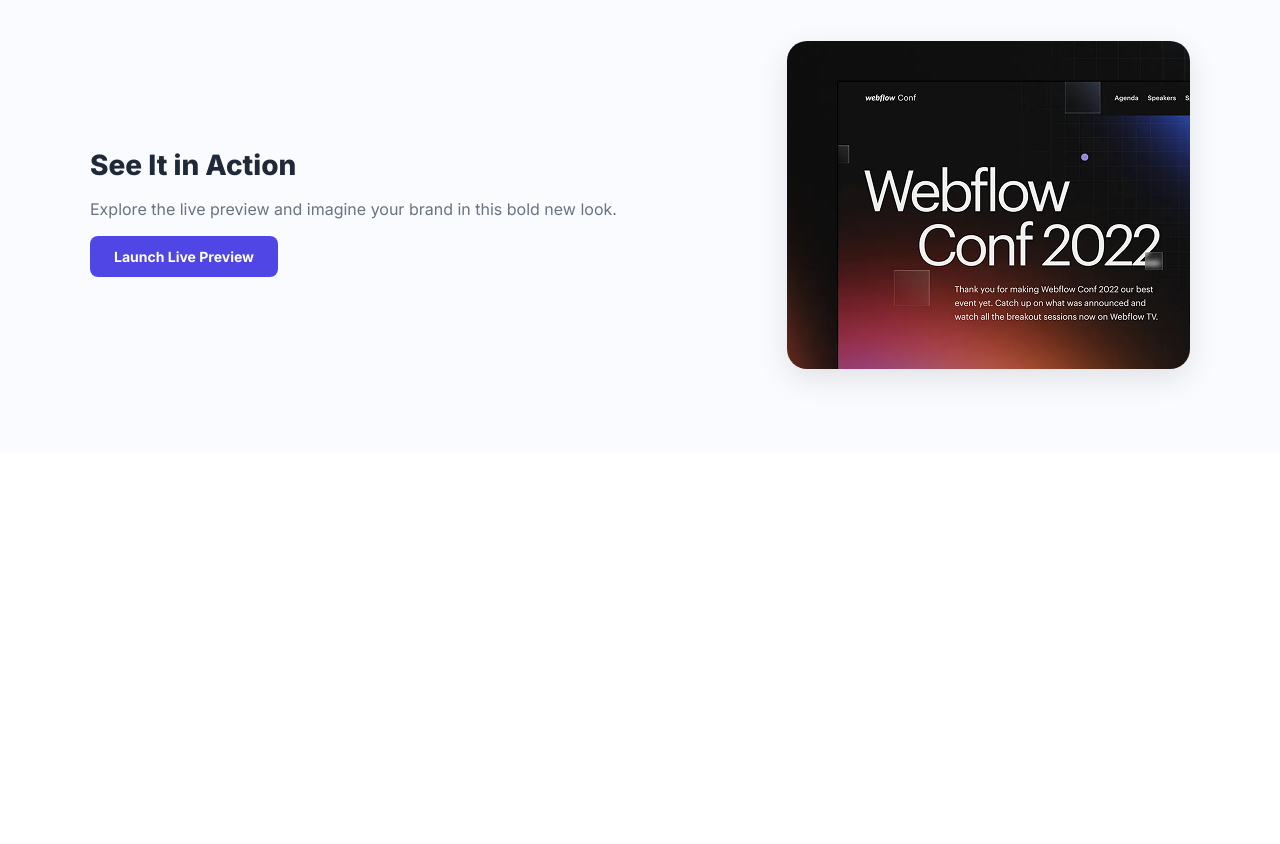
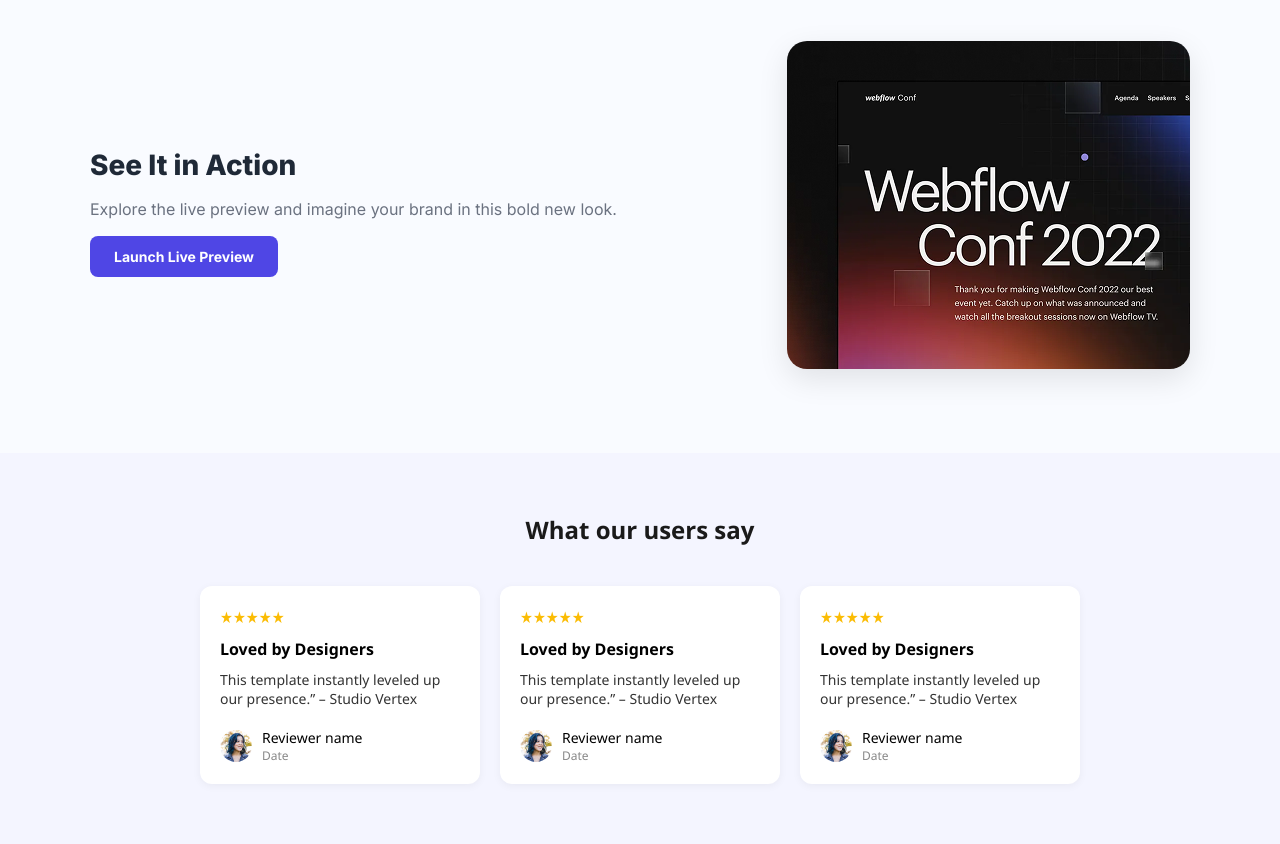
Before and after one commit to tamanna096/task1-assignment, a plain HTML site: page index.html in a window 1280 px wide. Shown: the part 839-1683 px from the top of the page. Before the commit the page ends 1292 px from the top, so only its background shows below. Drawn offline with Linux system fonts and the light colour scheme.

Commit message:
testimonial section added

```diff
--- a/index.html
+++ b/index.html
@@ -32,6 +32,54 @@
   </div>
 </section>
 
+
+<section class="testimonial-section">
+  <h2>What our users say</h2>
+  <div class="testimonial-container">
+
+    <div class="testimonial-card">
+      <div class="stars">★★★★★</div>
+      <h3>Loved by Designers</h3>
+      <p>This template instantly leveled up our presence.” – Studio Vertex</p>
+      <div class="reviewer">
+        <img src="img/avatar.png" alt="Reviewer" />
+        <div>
+          <div class="name">Reviewer name</div>
+          <div class="date">Date</div>
+        </div>
+      </div>
+    </div>
+
+    <div class="testimonial-card">
+      <div class="stars">★★★★★</div>
+      <h3>Loved by Designers</h3>
+      <p>This template instantly leveled up our presence.” – Studio Vertex</p>
+      <div class="reviewer">
+        <img src="img/avatar.png" alt="Reviewer" />
+        <div>
+          <div class="name">Reviewer name</div>
+          <div class="date">Date</div>
+        </div>
+      </div>
+    </div>
+
+    <div class="testimonial-card">
+      <div class="stars">★★★★★</div>
+      <h3>Loved by Designers</h3>
+      <p>This template instantly leveled up our presence.” – Studio Vertex</p>
+      <div class="reviewer">
+        <img src="img/avatar.png" alt="Reviewer" />
+        <div>
+          <div class="name">Reviewer name</div>
+          <div class="date">Date</div>
+        </div>
+      </div>
+    </div>
+
+  </div>
+</section>
+
+
     </main>
 </body>
 </html>
--- a/styles/style.css
+++ b/styles/style.css
@@ -110,3 +110,72 @@
   border-radius: 20px;
   box-shadow: 0 10px 30px rgba(0, 0, 0, 0.1);
 }
+.testimonial-section {
+  background-color: #f4f5ff;
+  padding: 60px 20px;
+  text-align: center;
+  font-family: 'Segoe UI', Tahoma, Geneva, Verdana, sans-serif;
+}
+
+.testimonial-section h2 {
+  font-size: 24px;
+  color: #1a1a1a;
+  margin-bottom: 40px;
+}
+
+.testimonial-container {
+  display: flex;
+  flex-wrap: wrap;
+  gap: 20px;
+  justify-content: center;
+}
+
+.testimonial-card {
+  background-color: #fff;
+  border-radius: 12px;
+  padding: 20px;
+  max-width: 280px;
+  box-shadow: 0 2px 8px rgba(0,0,0,0.05);
+  text-align: left;
+}
+
+.stars {
+  color: #fbbc04;
+  font-size: 16px;
+  margin-bottom: 10px;
+}
+
+.testimonial-card h3 {
+  font-size: 16px;
+  font-weight: bold;
+  margin-bottom: 10px;
+}
+
+.testimonial-card p {
+  font-size: 14px;
+  color: #333;
+  margin-bottom: 20px;
+}
+
+.reviewer {
+  display: flex;
+  align-items: center;
+  gap: 10px;
+}
+
+.reviewer img {
+  width: 32px;
+  height: 32px;
+  border-radius: 50%;
+  object-fit: cover;
+}
+
+.name {
+  font-size: 14px;
+  font-weight: 500;
+}
+
+.date {
+  font-size: 12px;
+  color: #888;
+}
```
